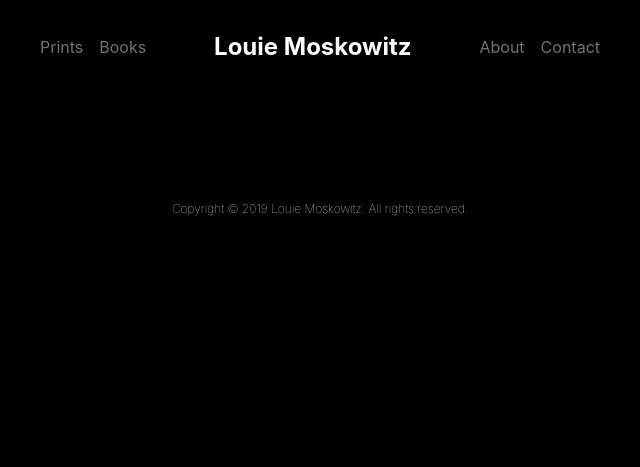
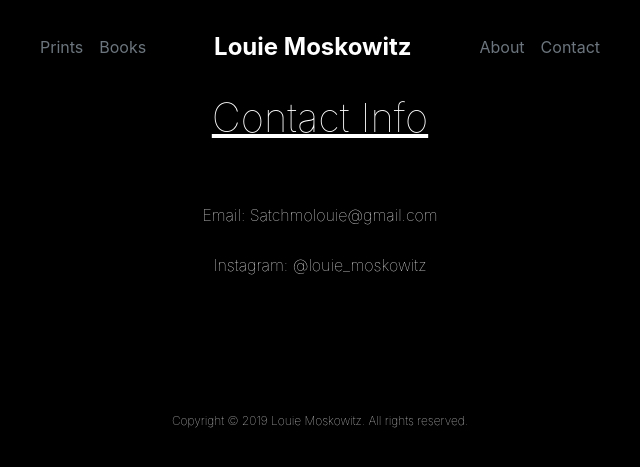
Before and after one commit to dizzyjaguar/Louie-Moskowitz-Photo-Gallery, a Django app: page /contact/ in a window 1280 px wide. Shown: the top 467 px of the page, without its empty margins (320-960 px from the left). Run offline with Django 3.2, Linux system fonts and the light colour scheme; some libraries are stand-ins or nearby versions.

Commit message:
initial contact page draft

```diff
--- a/photo_gallery/static/css/main.css
+++ b/photo_gallery/static/css/main.css
@@ -5,6 +5,12 @@ body {
 p {
     color: white;
     font-weight: lighter;
+}
+
+h2{
+    color: white;
+    font-weight: lighter;
+    font-size: 2.5rem;
 }
 
 .bodytext {
--- a/photo_gallery/templates/photo_gallery/about.html
+++ b/photo_gallery/templates/photo_gallery/about.html
@@ -4,7 +4,6 @@ otherwise static wouldn't load -->
 {% load static %}
 {% block page_content %}
 <div class="container mt-5 ">
-    <div class="row">
         <div class="container my-auto col-lg order-lg-1 about-me-div">
             <p>
                 <!-- Draft 2 -->
@@ -17,7 +16,6 @@ otherwise static wouldn't load -->
         <div class="container col-8 align-self-center about-photo-div">
             <img class="about-photo" src="{% static 'photo_gallery/Louies_Profile.jpg' %}" />
         </div>
-    </div>
 </div>
 {% endblock %}
 
--- a/photo_gallery/templates/photo_gallery/contact.html
+++ b/photo_gallery/templates/photo_gallery/contact.html
@@ -3,6 +3,15 @@ otherwise static wouldn't load -->
 {% extends "photo_gallery/base.html" %}
 {% load static %}
 {% block page_content %}
-
-
+<div class="container">
+    <div class="row">
+        <div class="container col-12 text-center align-self-center mx-auto">
+            <h2><u> Contact Info </u></h2>
+            <p class="mt-5" style="line-height: 50px;">
+                Email: Satchmolouie@gmail.com <br />
+                Instagram: @louie_moskowitz
+            </p>
+        </div>
+    </div>
+</div>
 {% endblock %}
```
